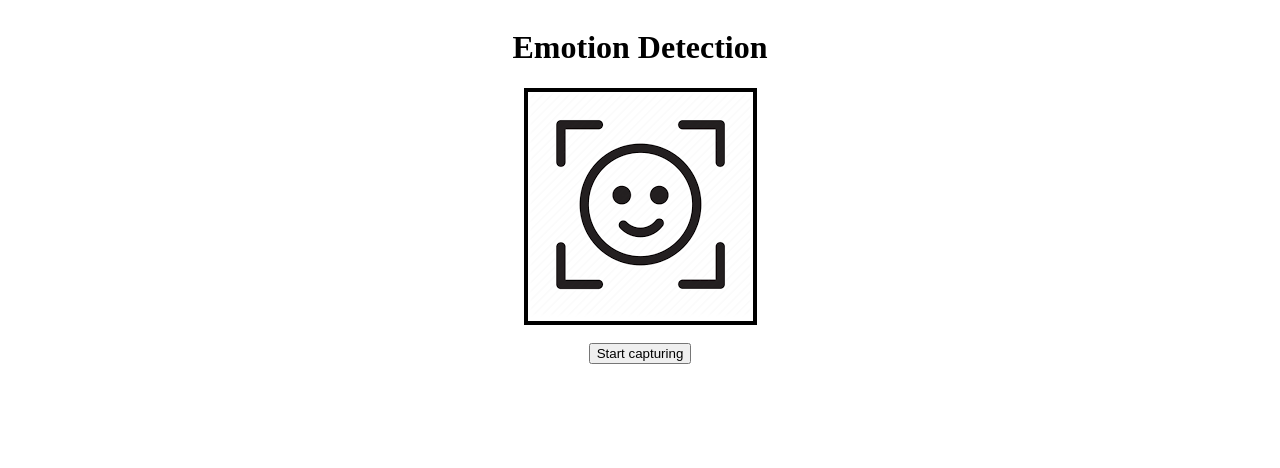
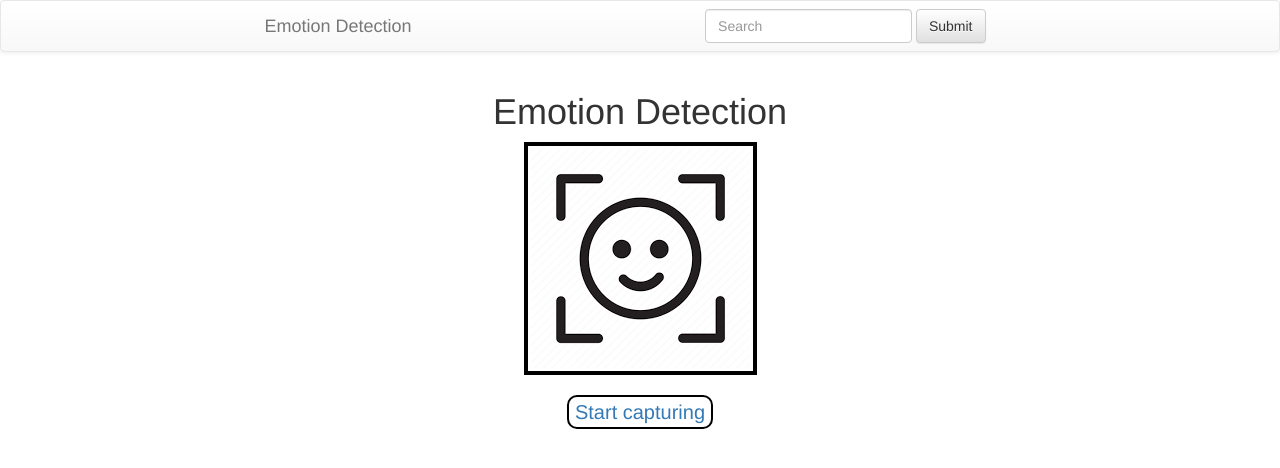
Before and after one commit to hitendrap/Emotion-detection, a Flask app: page / in a window 1280 px wide. Shown: the top 468 px of the page. Run offline with Flask 2, Linux system fonts and the light colour scheme; parts of the project's set-up code (start-up, migrations or seed data) failed here and were passed over.

Commit message:
added navbar and styling

```diff
--- a/templates/index.html
+++ b/templates/index.html
@@ -1,31 +1,93 @@
 <!DOCTYPE html>
 <html lang="en">
+
 <head>
     <meta charset="UTF-8">
     <meta http-equiv="X-UA-Compatible" content="IE=edge">
     <meta name="viewport" content="width=device-width, initial-scale=1.0">
     <title>Emotion Detection</title>
     <style>
-        .container{
+        body{
+            scroll-behavior: smooth;
+        }
+        .container {
             display: flex;
             justify-content: center;
             align-items: center;
             flex-direction: column;
             flex-flow: column;
         }
-        .image{
+
+        .image {
             border: 4px solid black;
         }
+        .start {
+            border: 2px solid black;
+            background: none;
+            font-size: 20px;
+            border-radius: 10px;
+        }
+        .start:hover {
+            border: 2px solid black;
+            background: lightblue;
+            font-size: 20px;
+            border-radius: 10px;
+        }
+        .container-fluid {
+            display: flex;
+            align-items: flex-start;
+            justify-content: space-between;
+        }
+
     </style>
+    <!-- Latest compiled and minified CSS -->
+    <link rel="stylesheet" href="https://cdn.jsdelivr.net/npm/bootstrap@3.4.1/dist/css/bootstrap.min.css"
+        integrity="sha384-HSMxcRTRxnN+Bdg0JdbxYKrThecOKuH5zCYotlSAcp1+c8xmyTe9GYg1l9a69psu" crossorigin="anonymous">
+
+    <!-- Optional theme -->
+    <link rel="stylesheet" href="https://cdn.jsdelivr.net/npm/bootstrap@3.4.1/dist/css/bootstrap-theme.min.css"
+        integrity="sha384-6pzBo3FDv/PJ8r2KRkGHifhEocL+1X2rVCTTkUfGk7/0pbek5mMa1upzvWbrUbOZ" crossorigin="anonymous">
+
+    <!-- Latest compiled and minified JavaScript -->
+    <script src="https://cdn.jsdelivr.net/npm/bootstrap@3.4.1/dist/js/bootstrap.min.js"
+        integrity="sha384-aJ21OjlMXNL5UyIl/XNwTMqvzeRMZH2w8c5cRVpzpU8Y5bApTppSuUkhZXN0VxHd"
+        crossorigin="anonymous"></script>
 </head>
+
 <body>
+    <nav class="navbar navbar-default">
+        <div class="container-fluid">
+            <!-- Brand and toggle get grouped for better mobile display -->
+            <div class="navbar-header">
+                <button type="button" class="navbar-toggle collapsed" data-toggle="collapse"
+                    data-target="#bs-example-navbar-collapse-1" aria-expanded="false">
+                    <span class="sr-only">Toggle navigation</span>
+                    <span class="icon-bar"></span>
+                    <span class="icon-bar"></span>
+                    <span class="icon-bar"></span>
+                </button>
+                <a class="navbar-brand" href="#">Emotion Detection</a>
+            </div>
+
+            <!-- Collect the nav links, forms, and other content for toggling -->
+            <div class="collapse navbar-collapse" id="bs-example-navbar-collapse-1">
+                <form class="navbar-form navbar-left">
+                    <div class="form-group">
+                        <input type="text" class="form-control" placeholder="Search">
+                    </div>
+                    <button type="submit" class="btn btn-default">Submit</button>
+                </form>
+            </div><!-- /.navbar-collapse -->
+        </div><!-- /.container-fluid -->
+    </nav>
     <div class="container">
         <h1>Emotion Detection</h1>
         <div class="image">
-            <img src="/images/last"/>
+            <img src="/images/last" />
         </div>
         <br>
-        <a href="/stream"><button>Start capturing</button></a>
+        <a href="/stream"><button class="start">Start capturing</button></a>
     </div>
 </body>
+
 </html>
```
Also changed, not shown: templates/stream.html (+65 -3 lines).
